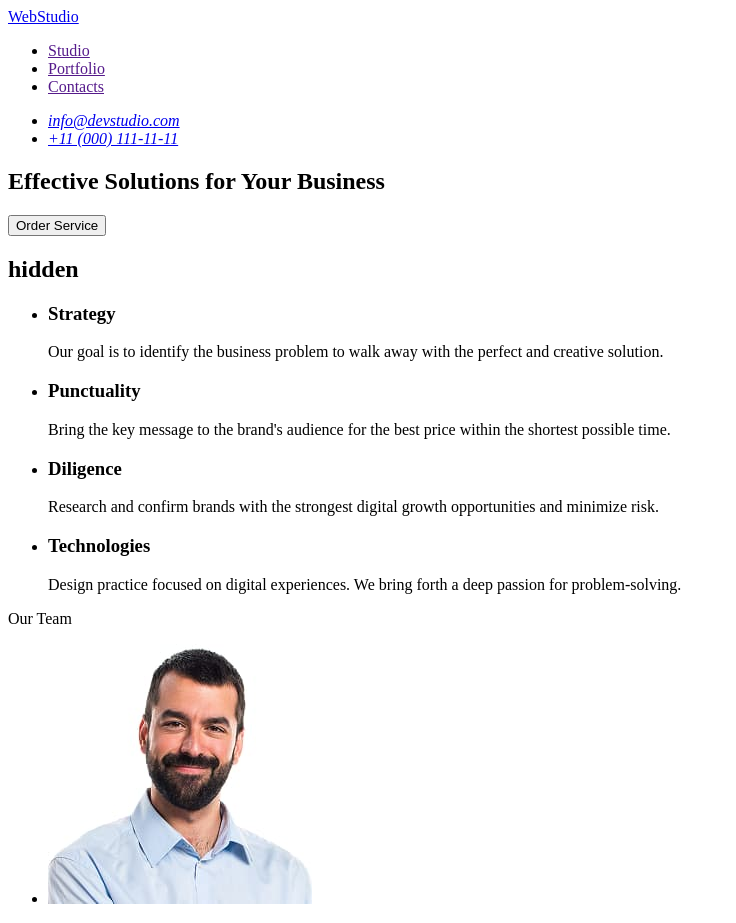
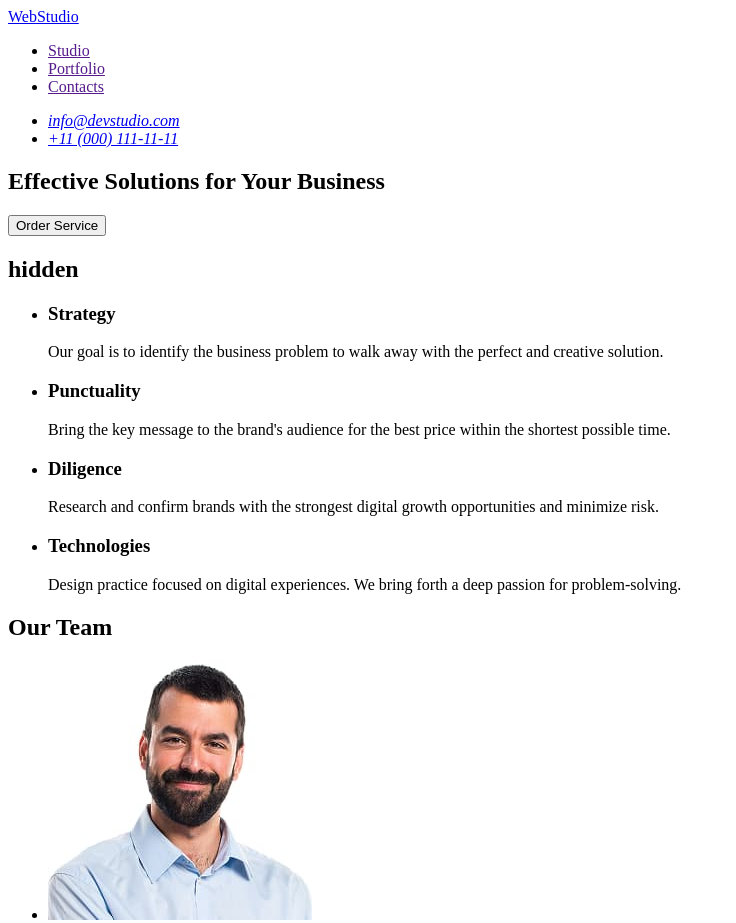
Before and after one commit to shumskiy5524/goit-markup-hw-01-01, a plain HTML site: page index.html in a window 1280 px wide. Shown: the top 923 px of the page, without its empty margins (0-736 px from the left). Drawn offline with Linux system fonts and the light colour scheme; files whose address does not match are found by name.

Commit message:
index.html

```diff
--- a/index.html
+++ b/index.html
@@ -66,7 +66,7 @@
 </ul>
     </section>
     <section>
-         <header>Our Team</header>
+         <h2>Our Team</h2>
      <ul>
         <li>
             <img src="./img/img-3.jpg" alt="Mark Guerrero" width="264"/>
```
Also changed, not shown: images/img-1.jpg (renamed from img/img-1.jpg), images/img-2.jpg (renamed from img/img-2.jpg), images/img-3.jpg (renamed from img/img-3.jpg), images/img.jpg (renamed from img/img.jpg).
